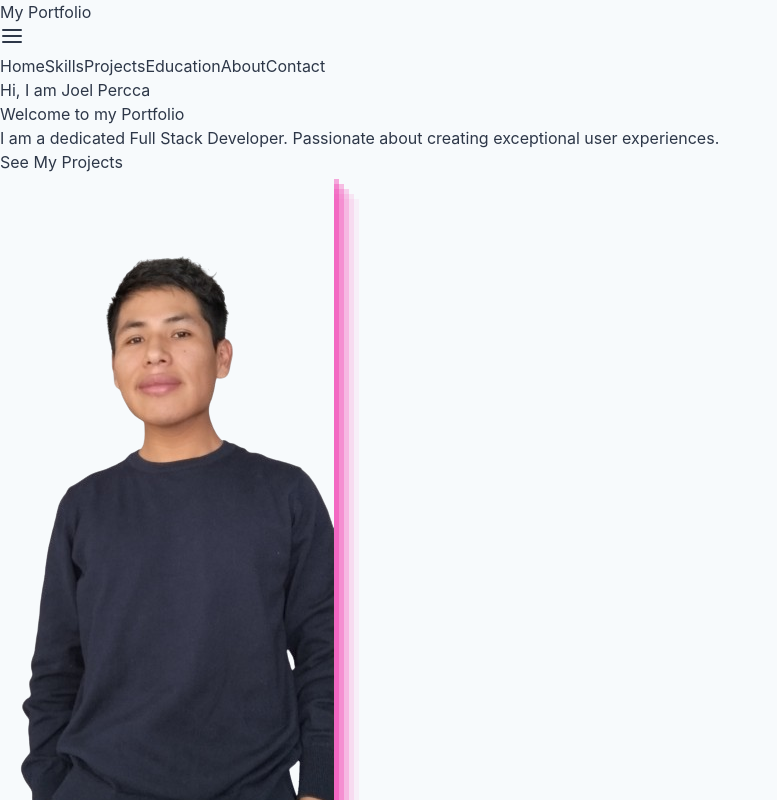
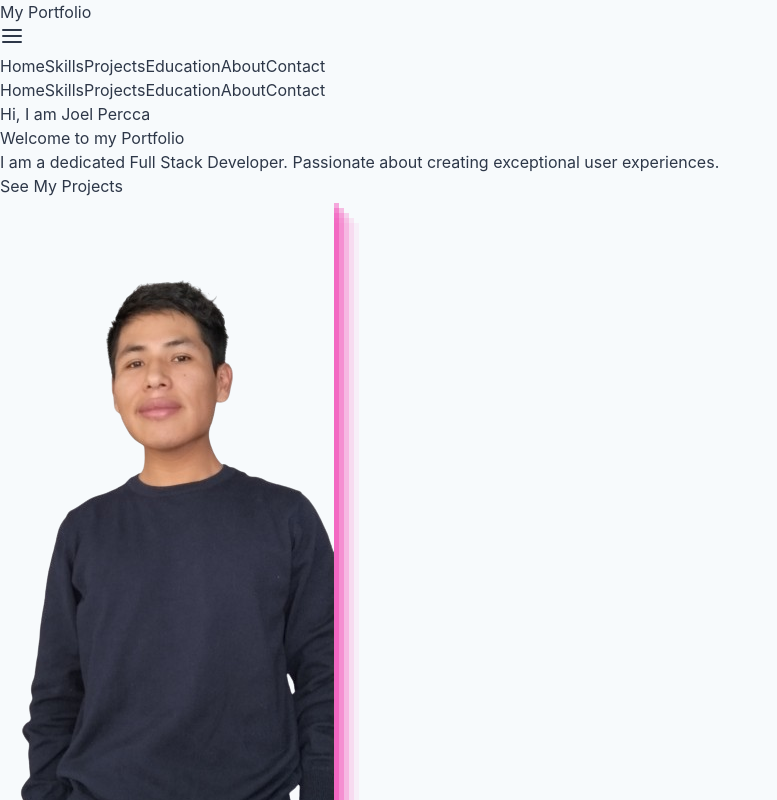
Before and after one commit to JoelPercca3/My-portafolio, a React (Vite) app: page / in a window 1280 px wide. Shown: the top 800 px of the page, without its empty margins (0-777 px from the left). Built offline with nearby package versions, Linux system fonts and the light colour scheme.

Commit message:
navbar cambiado

```diff
--- a/src/components/Navbar.jsx
+++ b/src/components/Navbar.jsx
@@ -20,7 +20,8 @@ const Navbar = () => {
             {isOpen ? <FiX size={24} /> : <FiMenu size={24} />}
           </button>
         </div>
-        <div className={`md:flex md:space-x-4 ${isOpen ? 'block' : 'hidden'}`}>
+        <div className={`fixed inset-0 bg-gray-800 z-50 md:relative md:flex md:space-x-4 md:bg-transparent md:opacity-100 transition-transform duration-300 ease-in-out ${isOpen ? 'translate-x-0' : '-translate-x-full'}`}>
+          <div className="md:hidden flex flex-col space-y-4 p-4">
             <Link
               to="/"
               className="block px-3 py-2 rounded-md text-sm font-medium hover:bg-gray-700 hover:text-white transition duration-300"
@@ -64,6 +65,45 @@ const Navbar = () => {
               Contact
             </Link>
           </div>
+          <div className="hidden md:flex md:space-x-4">
+            <Link
+              to="/"
+              className="block px-3 py-2 rounded-md text-sm font-medium hover:bg-gray-700 hover:text-white transition duration-300"
+            >
+              Home
+            </Link>
+            <Link
+              to="/skills"
+              className="block px-3 py-2 rounded-md text-sm font-medium hover:bg-gray-700 hover:text-white transition duration-300"
+            >
+              Skills
+            </Link>
+            <Link
+              to="/projects"
+              className="block px-3 py-2 rounded-md text-sm font-medium hover:bg-gray-700 hover:text-white transition duration-300"
+            >
+              Projects
+            </Link>
+            <Link
+              to="/education"
+              className="block px-3 py-2 rounded-md text-sm font-medium hover:bg-gray-700 hover:text-white transition duration-300"
+            >
+              Education
+            </Link>
+            <Link
+              to="/about"
+              className="block px-3 py-2 rounded-md text-sm font-medium hover:bg-gray-700 hover:text-white transition duration-300"
+            >
+              About
+            </Link>
+            <Link
+              to="/contact"
+              className="block px-3 py-2 rounded-md text-sm font-medium hover:bg-gray-700 hover:text-white transition duration-300"
+            >
+              Contact
+            </Link>
+          </div>
+        </div>
       </div>
     </nav>
   );
```
Lines whose indentation alone changed are shown as unchanged.
